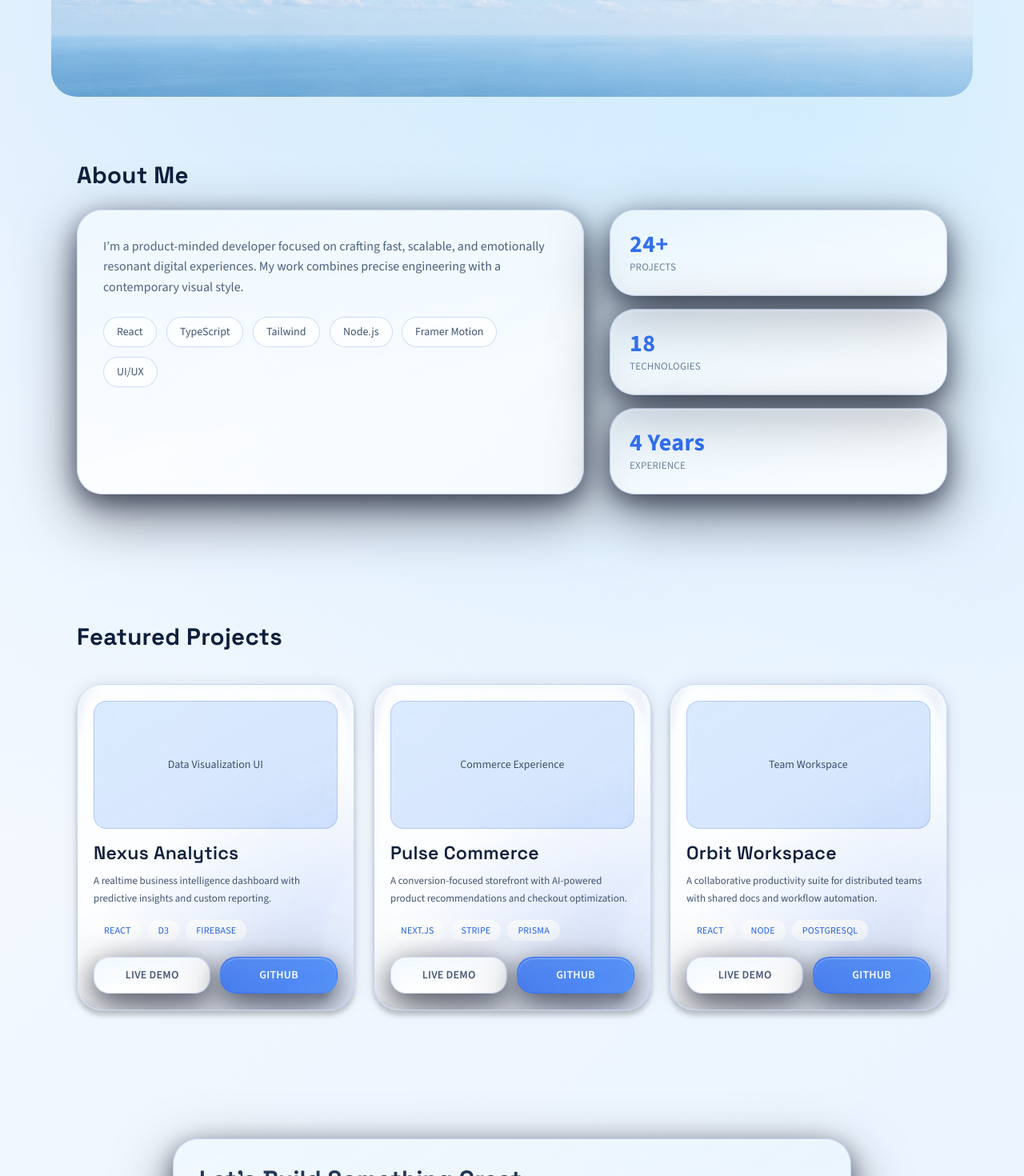
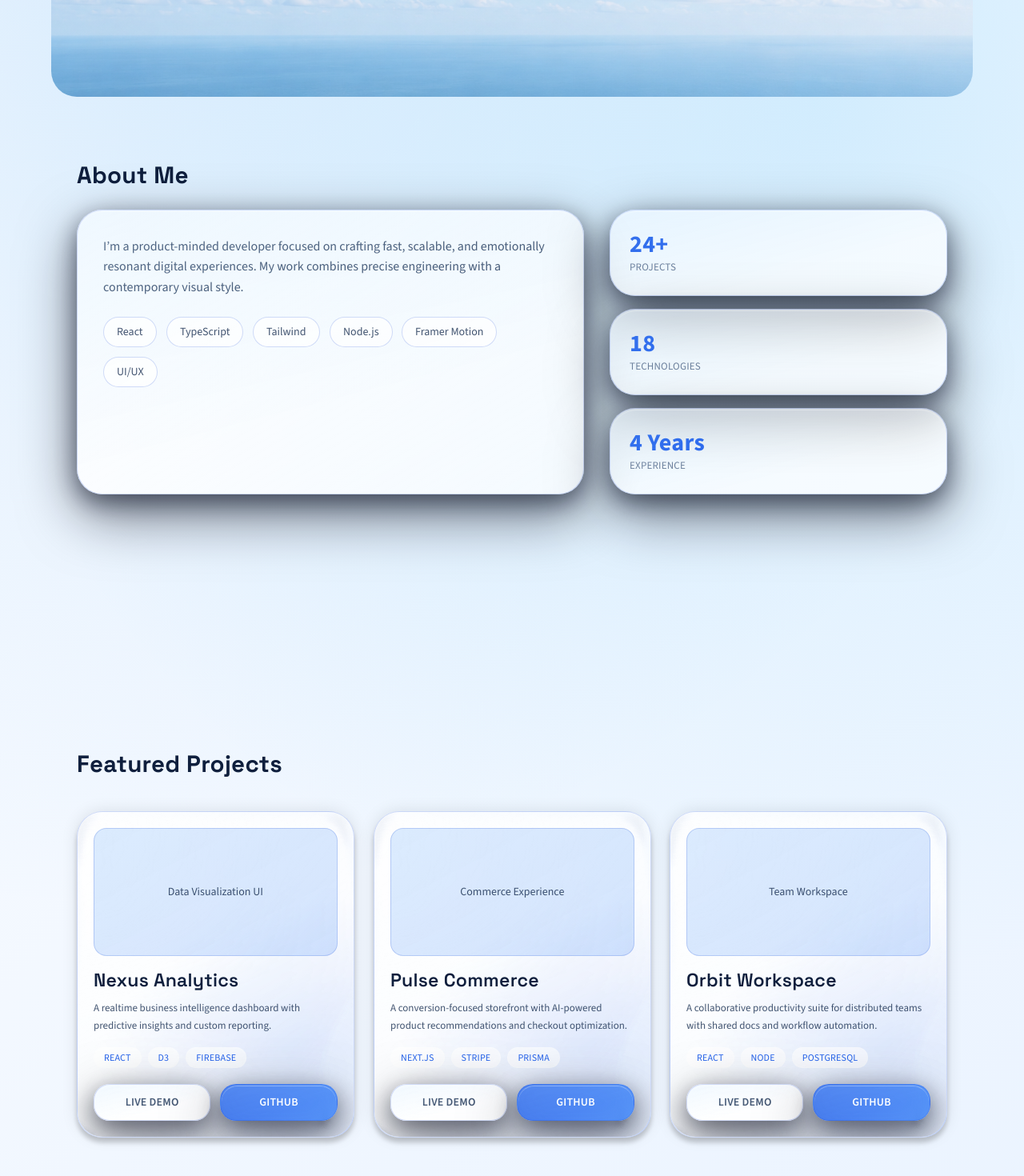
Before and after one commit to mondirdf/Portf, a React (Vite) app: page / in a window 1280 px wide. Shown: the part 679-2149 px from the top of the page at 80% size. Built offline with nearby package versions, Linux system fonts and the light colour scheme; a web font is replaced by a local one.

Commit message:
Add flow-style transition from About to Projects

```diff
--- a/src/App.jsx
+++ b/src/App.jsx
@@ -1,4 +1,4 @@
-import { useEffect, useState } from 'react';
+import { useEffect, useRef, useState } from 'react';
 import { motion } from 'framer-motion';
 
 const skills = ['React', 'TypeScript', 'Tailwind', 'Node.js', 'Framer Motion', 'UI/UX'];
@@ -127,11 +127,53 @@ export function App() {
       <GlassFilter />
       <main className="relative z-10">
         <Hero isDarkMode={isDarkMode} onThemeToggle={handleThemeToggle} />
-        <About />
-        <Projects />
+        <AboutProjectsFlow />
         <Contact />
       </main>
       <Footer />
+    </div>
+  );
+}
+
+function AboutProjectsFlow() {
+  const wrapperRef = useRef(null);
+  const aboutInnerRef = useRef(null);
+
+  useEffect(() => {
+    const wrapper = wrapperRef.current;
+    const aboutInner = aboutInnerRef.current;
+    if (!wrapper || !aboutInner) return;
+
+    const reduceMotion = window.matchMedia('(prefers-reduced-motion: reduce)').matches;
+    if (reduceMotion) return;
+
+    const onScroll = () => {
+      const bounds = wrapper.getBoundingClientRect();
+      const progress = Math.min(Math.max((window.innerHeight - bounds.top) / (window.innerHeight * 0.75), 0), 1);
+      const rotation = 30 * (1 - progress);
+      aboutInner.style.transform = `rotate(${rotation}deg)`;
+    };
+
+    onScroll();
+    window.addEventListener('scroll', onScroll, { passive: true });
+    window.addEventListener('resize', onScroll);
+
+    return () => {
+      window.removeEventListener('scroll', onScroll);
+      window.removeEventListener('resize', onScroll);
+    };
+  }, []);
+
+  return (
+    <div ref={wrapperRef} className="flow-wrapper">
+      <section className="flow-pin-section">
+        <div ref={aboutInnerRef} className="flow-art-container">
+          <About />
+        </div>
+      </section>
+      <section className="flow-follow-section">
+        <Projects />
+      </section>
     </div>
   );
 }
--- a/src/styles.css
+++ b/src/styles.css
@@ -343,6 +343,42 @@ body {
 }
 
 .section-shell { padding-inline: var(--section-padding-x); padding-block: var(--section-padding-y); }
+.flow-wrapper { position: relative; }
+.flow-pin-section {
+  position: sticky;
+  top: 0;
+  min-height: 100vh;
+  z-index: 1;
+  background: transparent;
+}
+
+.flow-art-container {
+  min-height: 100vh;
+  transform-origin: bottom left;
+  will-change: transform;
+}
+
+.flow-follow-section {
+  position: relative;
+  z-index: 2;
+  margin-top: -8vh;
+}
+
+@media (prefers-reduced-motion: reduce) {
+  .flow-pin-section {
+    position: relative;
+    min-height: auto;
+  }
+
+  .flow-art-container {
+    transform: none !important;
+  }
+
+  .flow-follow-section {
+    margin-top: 0;
+  }
+}
+
 .text-display { font-family: var(--font-family-display); font-size: var(--font-size-h1); line-height: var(--line-height-tight); font-weight: var(--font-weight-extrabold); letter-spacing: var(--tracking-heading-wide); }
 .hero-title {
   font-family: 'Erica One', var(--font-family-display);
```
